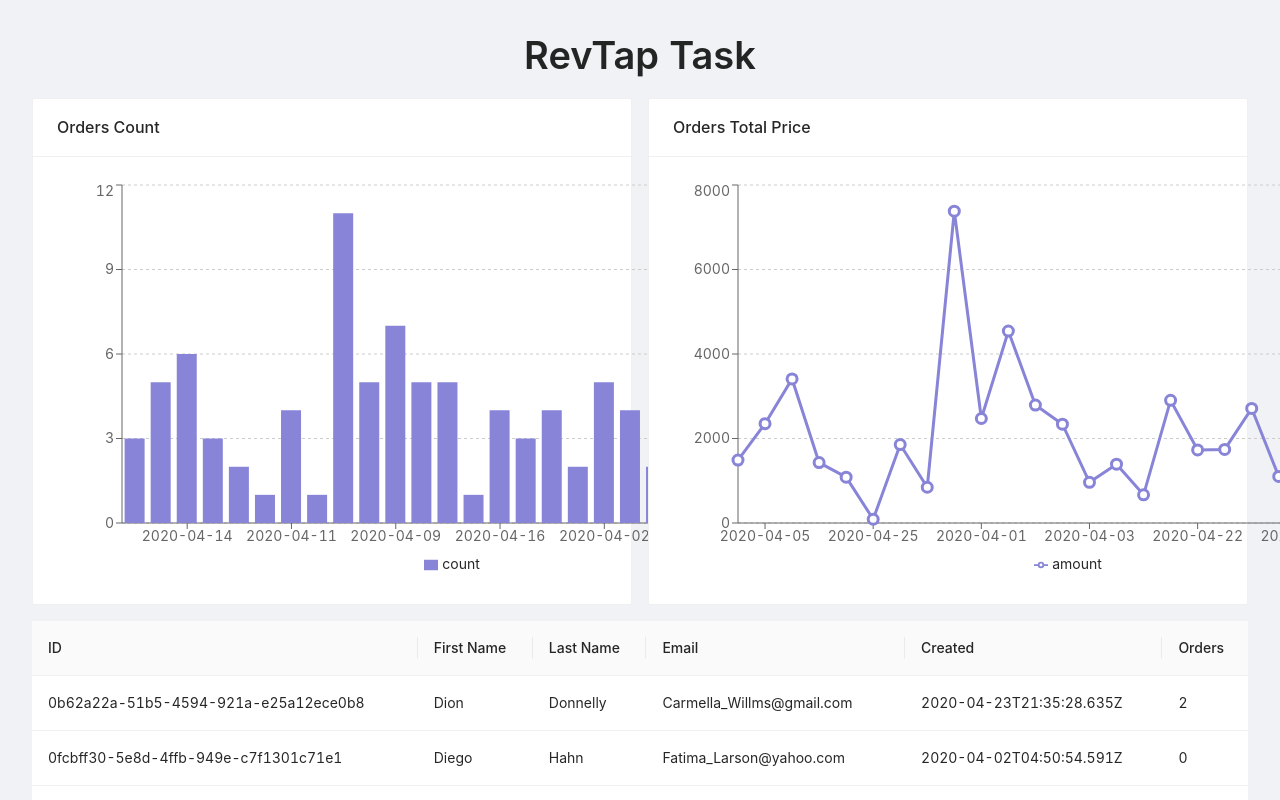
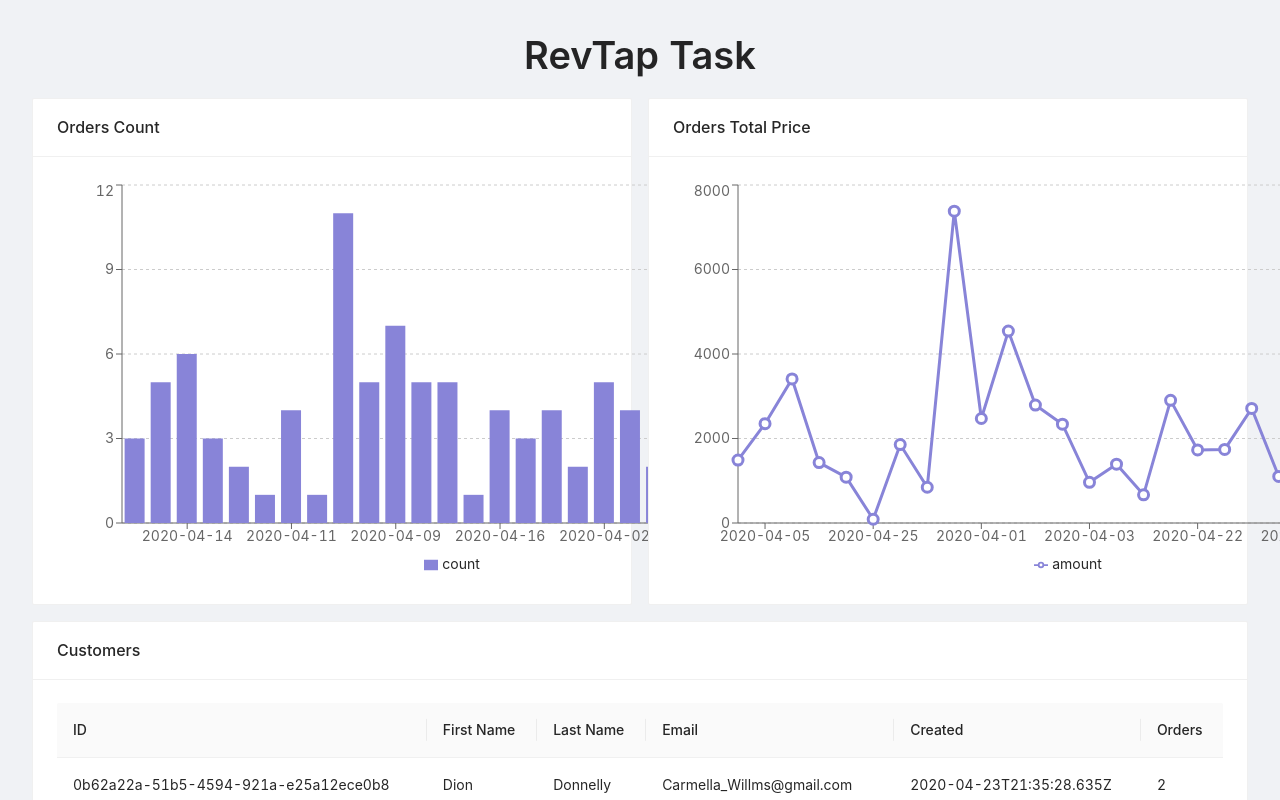
Before and after one commit to 13point5/revtap-frontend-task, a React (Create React App) app: page / in a window 1280 px wide. Shown: the top 800 px of the page. Built offline with nearby package versions, Linux system fonts and the light colour scheme.

Commit message:
add card for customers table

```diff
--- a/src/components/CustomersView/CustomersView.jsx
+++ b/src/components/CustomersView/CustomersView.jsx
@@ -1,6 +1,6 @@
 import React, { useMemo } from "react";
 import PropTypes from "prop-types";
-import { Table } from "antd";
+import { Card, Table } from "antd";
 
 const columns = [
   {
@@ -45,7 +45,11 @@ function CustomersView({ data }) {
     [data]
   );
 
-  return <Table dataSource={tableData} columns={columns} />;
+  return (
+    <Card title="Customers">
+      <Table dataSource={tableData} columns={columns} />
+    </Card>
+  );
 }
 
 CustomersView.propTypes = {
```
